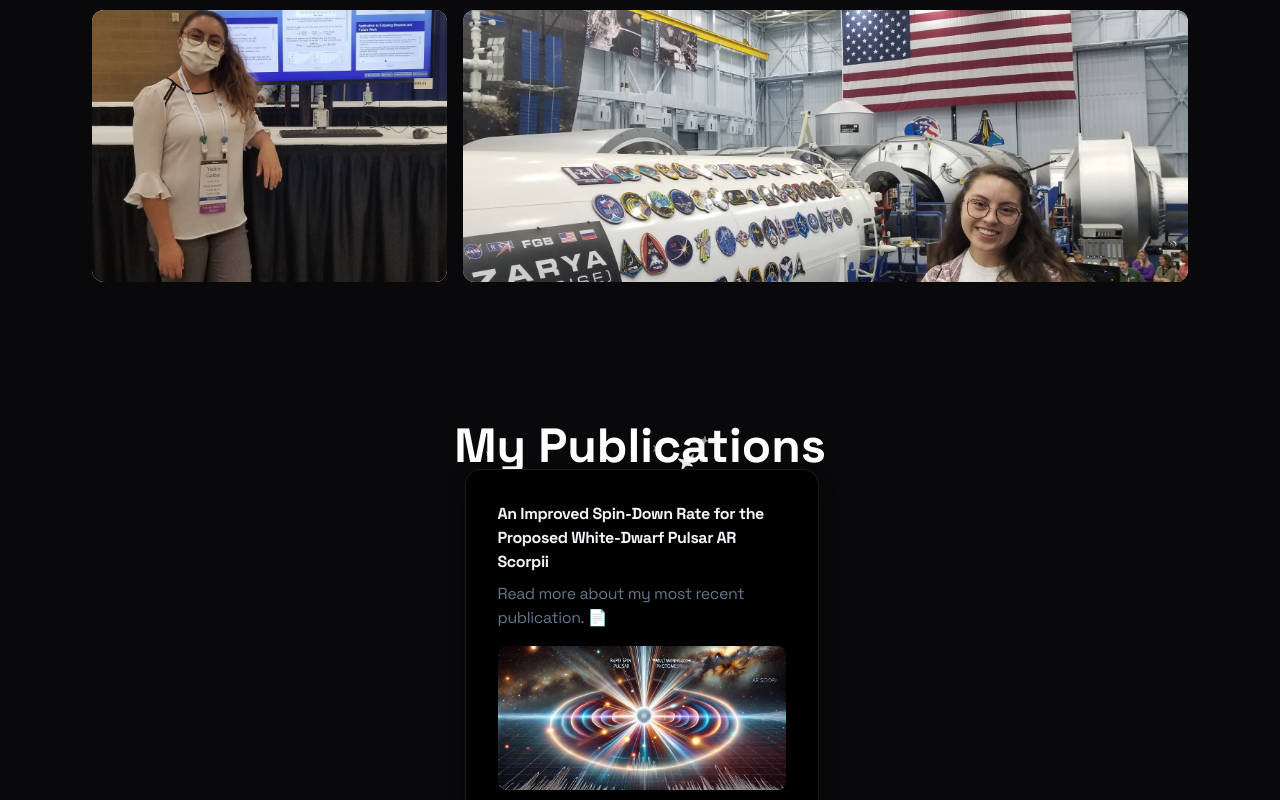
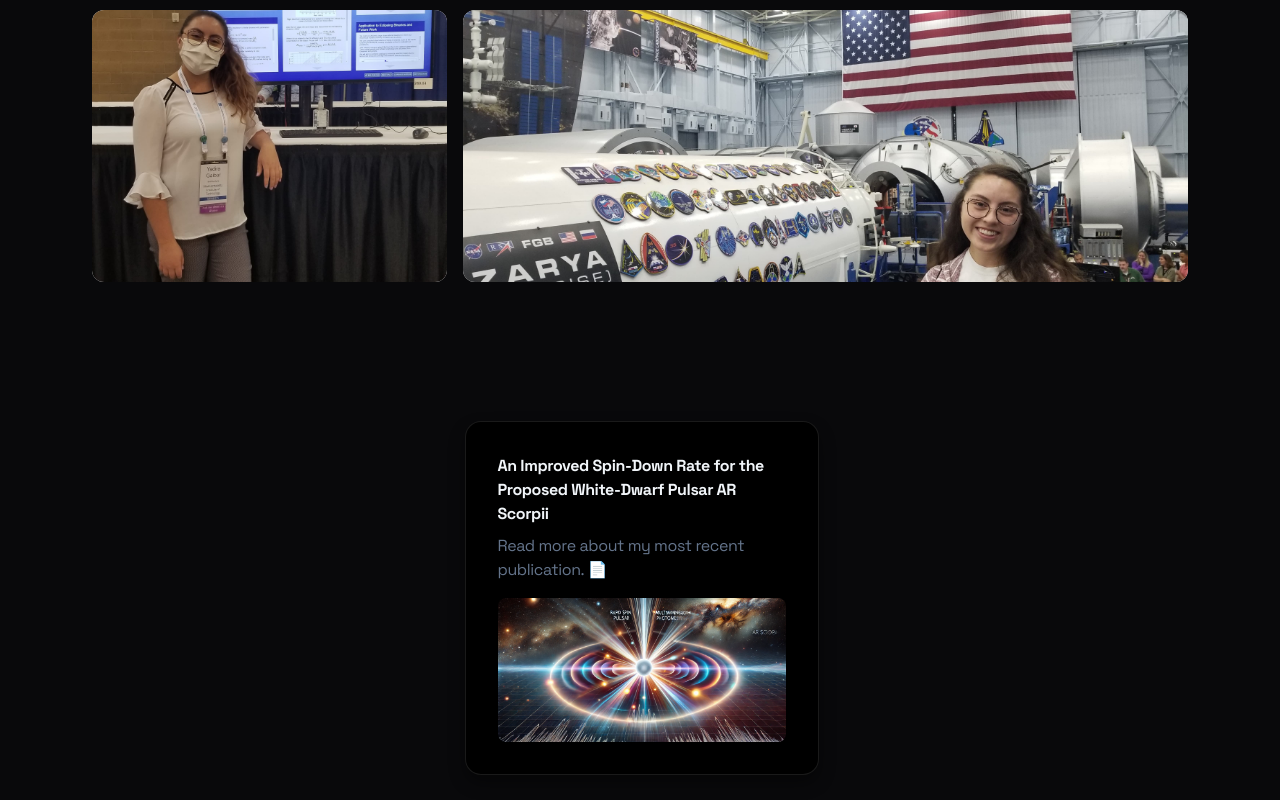
Before and after one commit to gaiborjosue/portfolio-yadira, a Next.js app: page / in a window 1280 px wide. Shown: the part 4284-5084 px from the top of the page. Built offline with nearby package versions, Linux system fonts and the light colour scheme.

Commit message:
refactor(SparkSection): Improve image lazy loading and fix styles

```diff
--- a/app/(home)/components/SparkSection.tsx
+++ b/app/(home)/components/SparkSection.tsx
@@ -7,9 +7,6 @@ import SparklesText from "./magicui/sparkle-text";
 export default function Page() {
   return (
     <>
-        <div className="text-center text-4xl text-white">
-          <SparklesText text="My Publications" />
-        </div>
       <div className="h-[40rem] w-full items-center justify-center">
         <PinContainer
           title="/arxiv.org"
@@ -27,15 +24,6 @@ export default function Page() {
             <div className="flex flex-1 w-full rounded-lg mt-4 bg-cover bg-center" style={{ backgroundImage: "url('/images/paper_1.webp')" }} />
           </div>
         </PinContainer>
-
-
-
-        <div className="relative h-96 w-full overflow-hidden [mask-image:radial-gradient(50%_50%,white,transparent)] before:absolute before:inset-0 before:bg-[radial-gradient(circle_at_bottom_center,#8350e8,transparent_70%)] before:opacity-40 after:absolute after:-left-1/2 after:top-1/2 after:aspect-[1/0.7] after:w-[200%] after:rounded-[100%] after:border-t after:border-[#7876c566] after:bg-zinc-900">
-        <Sparkles
-          density={1200}
-          className="absolute inset-x-0 bottom-0 h-full w-full [mask-image:radial-gradient(50%_50%,white,transparent_85%)]"
-        />
-      </div>
       </div>
 
 
```
